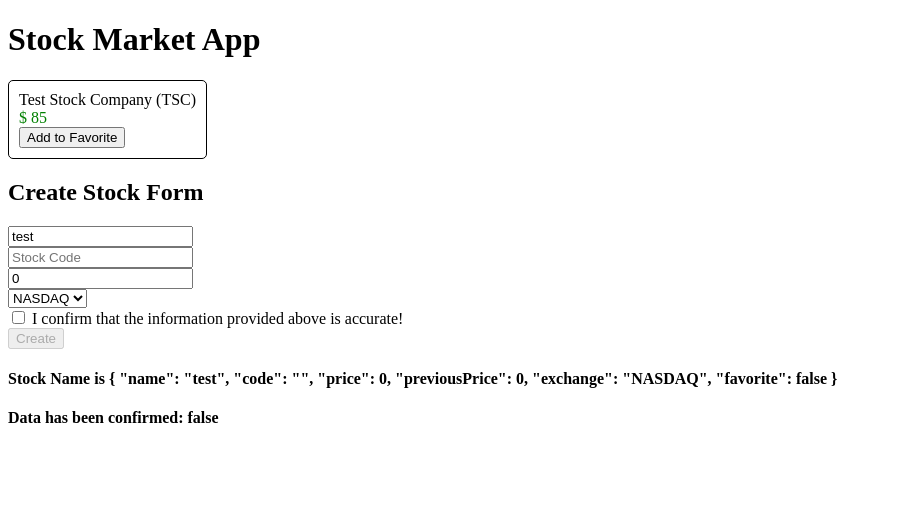
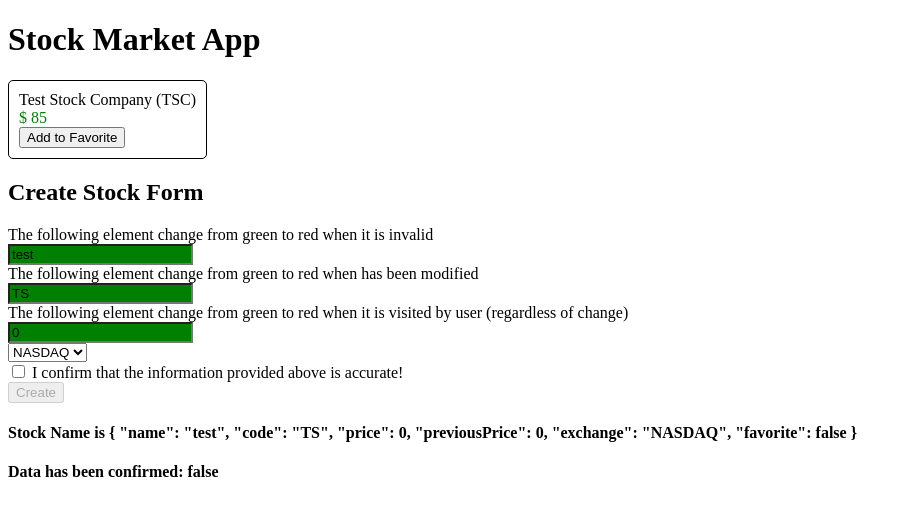
Before and after one commit to asmasyakirah/Angular-15-Training, an Angular app: page / in a window 1280 px wide. Shown: the top 516 px of the page, without its empty margins (0-911 px from the left). Built offline with nearby package versions, Linux system fonts and the light colour scheme.

Commit message:
Control State validity
Exercise for Control State validity:
1) Visited (ng-touch/ng-untouched)
2) Changed (ng-dirty/ng-pristine)
3) Valid (ng-valid/ng-invalid)

```diff
--- a/src/app/stock/create-stock/create-stock.component.css
+++ b/src/app/stock/create-stock/create-stock.component.css
@@ -0,0 +1,13 @@
+.stock-name .ng-valid,
+.stock-code .ng-pristine,
+.stock-price .ng-untouched
+{
+    background-color: green;
+}
+
+.stock-name .ng-invalid,
+.stock-code .ng-dirty,
+.stock-price .ng-touched
+{
+    background-color: red;
+}
--- a/src/app/stock/create-stock/create-stock.component.html
+++ b/src/app/stock/create-stock/create-stock.component.html
@@ -2,17 +2,27 @@
 
 <div class="form-group">
   <form (ngSubmit)="createStock()">
+    <div>
+      The following element change from green to red when it is invalid
+    </div>
     <div class="stock-name">
       <input type="text"
              placeholder="Stock Name"
              name="stockName"
+             required
              [(ngModel)]="stock.name">
+    </div>
+    <div>
+      The following element change from green to red when has been modified
     </div>
     <div class="stock-code">
       <input type="text"
              placeholder="Stock Code"
              name="stockCode"
              [(ngModel)]="stock.code">
+    </div>
+    <div>
+      The following element change from green to red when it is visited by user (regardless of change)
     </div>
     <div class="stock-price">
       <input type="number"
--- a/src/app/stock/create-stock/create-stock.component.ts
+++ b/src/app/stock/create-stock/create-stock.component.ts
@@ -12,7 +12,7 @@ export class CreateStockComponent {
   public confirmed = false;
   public exchanges = ['NYSE', 'NASDAQ', 'OTHER'];
   constructor() {
-    this.stock =  new Stock('test', '', 0, 0, 'NASDAQ');
+    this.stock =  new Stock('test', 'TS', 0, 0, 'NASDAQ');
   }
 
   setStockPrice(price: number) {
```
